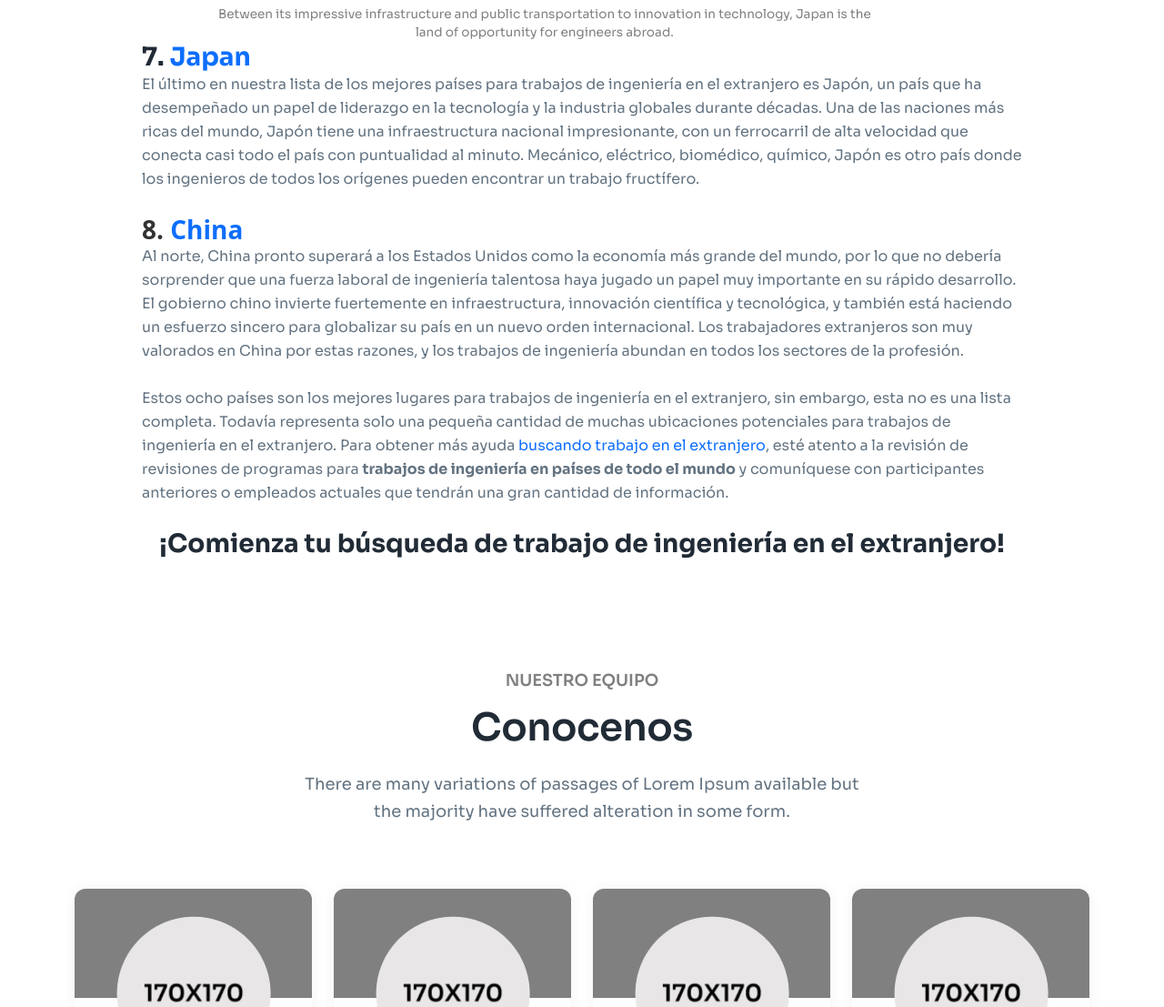
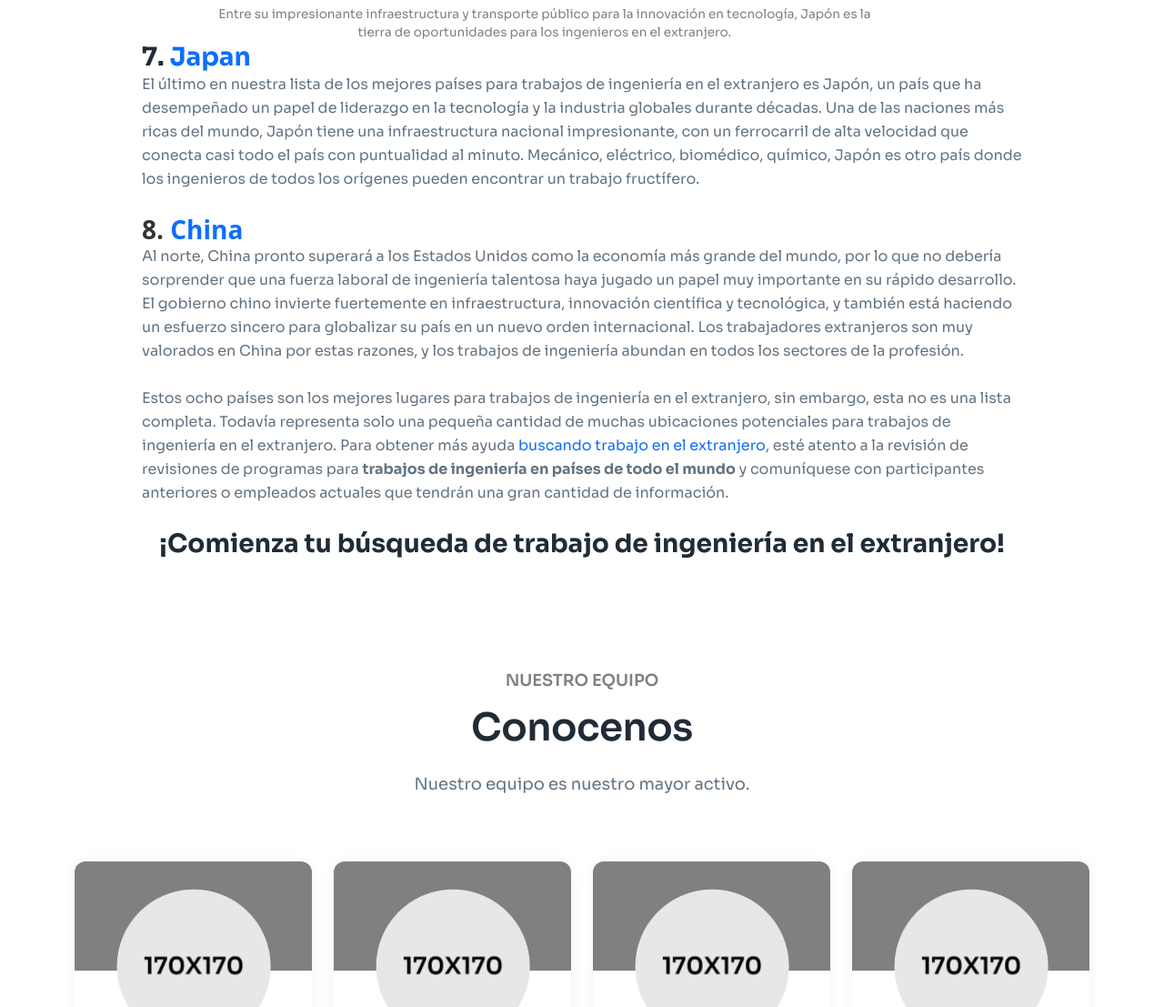
Before and after one commit to marlonsalc/marlonsalc.github.io, a plain HTML site: page index.html in a window 1280 px wide. Shown: the part 4963-6070 px from the top of the page at 91% size. Drawn offline with Linux system fonts and the light colour scheme.

Commit message:
Corrección

```diff
--- a/index.html
+++ b/index.html
@@ -176,7 +176,7 @@
         </p>
         <figure class="awesome-image centered" style="">
           <img style="" src="https://www.goabroad.com/section_cloudinary/gaplabs/image/upload/images2/program_content/8-best-countries-for-engineers-on-the-hunt-for-work-abroad-3-1478143339.jpg" alt="Building in Berlin, Germany">
-          <figcaption class="caption">Germany has always been a hotspot for innovation.</figcaption>
+          <figcaption class="caption">Alemania siempre ha sido un punto de acceso para la innovación.</figcaption>
         </figure>
         <p class="p1" style="text-align: center;"><br></p>
         <h3>
@@ -196,7 +196,7 @@
         </p>
 
         <figure class="awesome-image centered" style=""><img style="" src="https://www.goabroad.com/section_cloudinary/gaplabs/image/upload/images2/program_content/8-best-countries-for-engineers-on-the-hunt-for-work-abroad-5-1478143371.jpg" alt="Tokyo Tower in Tokyo, Japan">
-          <figcaption class="caption">Between its impressive infrastructure and public transportation to innovation in technology, Japan is the land of opportunity for engineers abroad.</figcaption>
+          <figcaption class="caption">Entre su impresionante infraestructura y transporte público para la innovación en tecnología, Japón es la tierra de oportunidades para los ingenieros en el extranjero.</figcaption>
         </figure>
         <h3>
           <span class="s1">7. <a href="http://jobs.goabroad.com/search/japan/jobs-abroad-1" title="" data-contentlink="24059">Japan</a></span>
@@ -245,8 +245,7 @@
               <span>Nuestro Equipo</span>
               <h2>Conocenos</h2>
               <p>
-                There are many variations of passages of Lorem Ipsum available
-                but the majority have suffered alteration in some form.
+                Nuestro equipo es nuestro mayor activo.
               </p>
             </div>
           </div>
```
